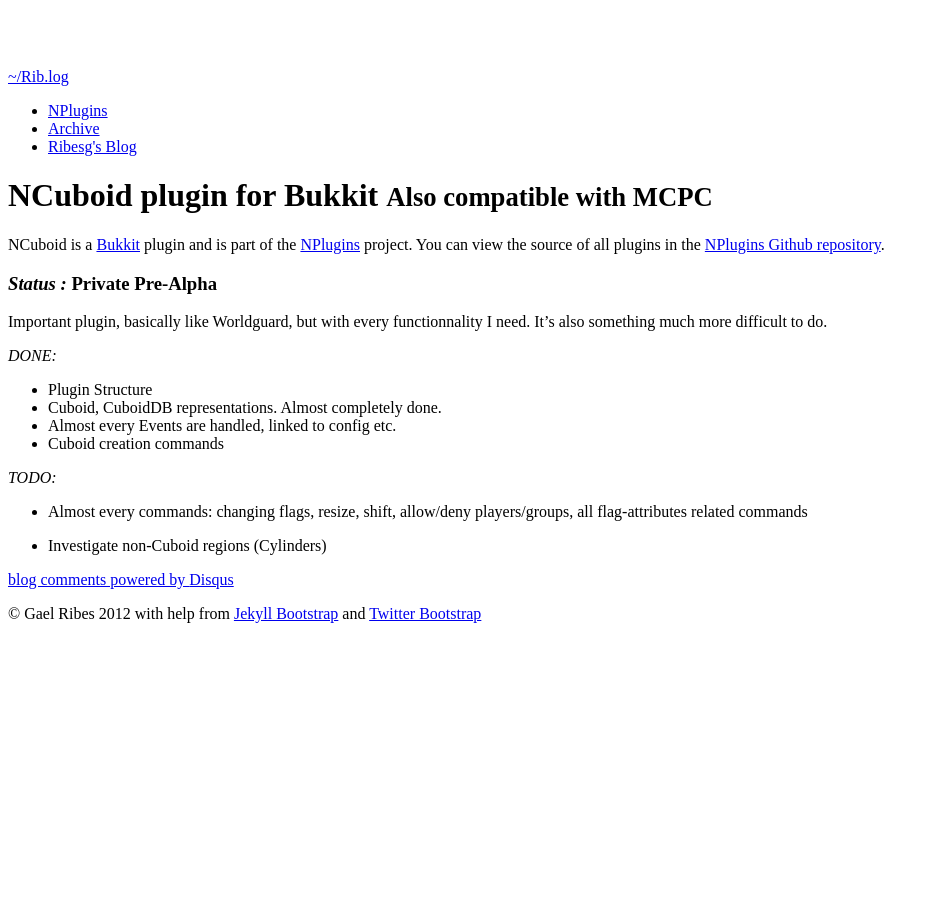
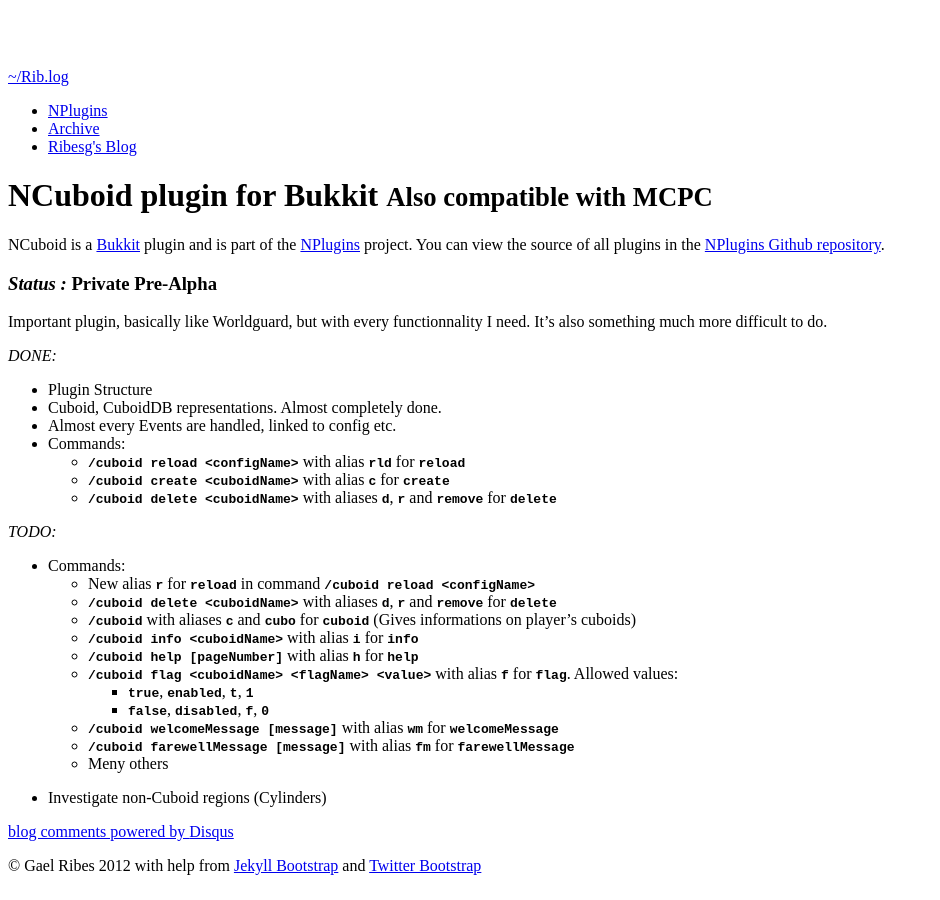
Before and after one commit to CeramicTitan/ribesg.github.com, a Jekyll site: the page built from bukkit/NCuboid.md, in a window 1280 px wide. Shown: the whole page, without its empty margins (0-940 px from the left). Built offline with Jekyll 4.4.1, drawn with Linux system fonts in a browser that asks for light colours; nearby versions of some CDN libraries; comment, search, counter and statistics services are not loaded.

Commit message:
Edited NCuboid TODO list

```diff
--- a/bukkit/NCuboid.md
+++ b/bukkit/NCuboid.md
@@ -18,10 +18,24 @@ _DONE:_
 * Plugin Structure
 * Cuboid, CuboidDB representations. Almost completely done.
 * Almost every Events are handled, linked to config etc.
-* Cuboid creation commands
+* Commands:
+  * **`/cuboid reload <configName>`** with alias **`rld`** for **`reload`**
+  * **`/cuboid create <cuboidName>`** with alias **`c`** for **`create`**
+  * **`/cuboid delete <cuboidName>`** with aliases **`d`**, **`r`** and **`remove`** for **`delete`**
 
 _TODO:_
-* Almost every commands: changing flags, resize, shift, allow/deny players/groups, all flag-attributes related commands
+* Commands:
+  * New alias **`r`** for **`reload`** in command **`/cuboid reload <configName>`**
+  * **`/cuboid delete <cuboidName>`** with aliases **`d`**, **`r`** and **`remove`** for **`delete`**
+  * **`/cuboid`** with aliases **`c`** and **`cubo`** for **`cuboid`** (Gives informations on player's cuboids)
+  * **`/cuboid info <cuboidName>`** with alias **`i`** for **`info`**
+  * **`/cuboid help [pageNumber]`** with alias **`h`** for **`help`**
+  * **`/cuboid flag <cuboidName> <flagName> <value>`** with alias **`f`** for **`flag`**. Allowed values:
+    * **`true`**, **`enabled`**, **`t`**, **`1`**
+    * **`false`**, **`disabled`**, **`f`**, **`0`**
+  * **`/cuboid welcomeMessage [message]`** with alias **`wm`** for **`welcomeMessage`**
+  * **`/cuboid farewellMessage [message]`** with alias **`fm`** for **`farewellMessage`**
+  * Meny others
 * Investigate non-Cuboid regions (Cylinders)
 
 {% include JB/comments %}
```
